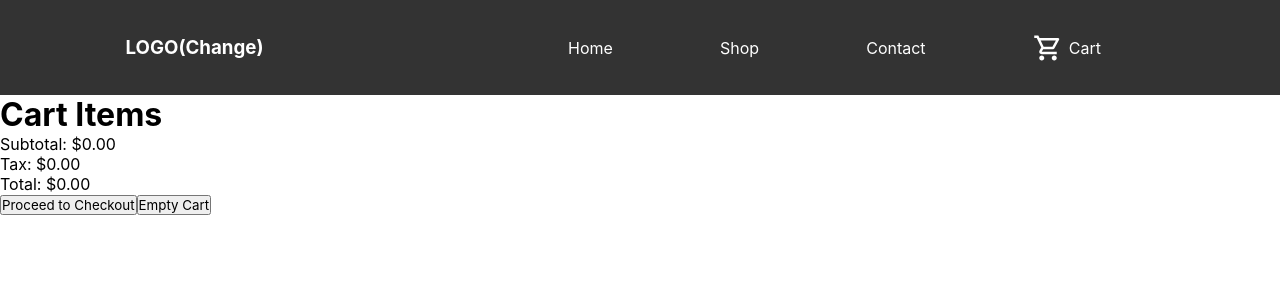
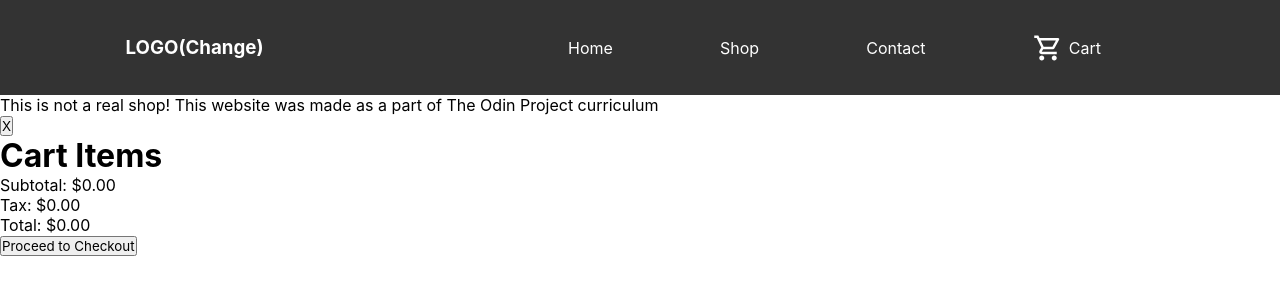
Before and after one commit to Daze-bot/shopping-cart, a React (Create React App) app: page /shop/cart in a window 1280 px wide. Both pictures are taken after a click on the button "Proceed to Checkout". Shown: the top 300 px of the page. Built offline with nearby package versions, Linux system fonts and the light colour scheme.

Commit message:
Add fake shop alert on checkout

```diff
--- a/src/App.js
+++ b/src/App.js
@@ -1,4 +1,4 @@
-import React, { useState } from "react";
+import React, { useEffect, useState } from "react";
 import Home from "./components/Home";
 import Shop from "./components/Shop";
 import Contact from "./components/Contact";
@@ -9,7 +9,9 @@ import ItemPage from "./components/ItemPage";
 import Cart from "./components/Cart";
 
 const App = () => {
-  const [cart, setCart] = useState([]);
+  const storedCart = JSON.parse(window.localStorage.getItem('shoppingCart')) || [];
+
+  const [cart, setCart] = useState(storedCart);
 
   const addToCart = (product, amount = 1) => {
     if (cart.some(obj => obj.id === product.id)){
@@ -40,6 +42,10 @@ const App = () => {
   const clearCart = () => {
     setCart([]);
   }
+
+  useEffect(() => {
+    window.localStorage.setItem('shoppingCart', JSON.stringify(cart));
+  }, [cart])
 
   return (
     <BrowserRouter>
--- a/src/components/Cart.js
+++ b/src/components/Cart.js
@@ -1,6 +1,7 @@
-import React from "react";
+import React, { useState } from "react";
 import { round } from "lodash";
 import CartItem from "./CartItem";
+import FakeShopAlert from "./FakeShopAlert";
 
 const Cart = (props) => {
   const preTaxPrice = props.cart.reduce((prev, cur) => prev + cur.quantity * cur.price, 0);
@@ -11,8 +12,24 @@ const Cart = (props) => {
   const taxDisplay = tax.toFixed(2);
   const afterTaxPriceDisplay = afterTaxPrice.toFixed(2);
 
+  const [checkedOut, setCheckedOut] = useState(false);
+
+  const closeAlert = () => {
+    setCheckedOut(false);
+  }
+
+  const handleCheckOut = () => {
+    setCheckedOut(true);
+  }
+
   return (
     <div className="cart">
+      {checkedOut &&
+        <FakeShopAlert
+          closeAlert={closeAlert}
+          clearCart={props.clearCart}
+        />
+      }
       <h1>Cart Items</h1>
       {props.cart.map(item => {
         return (
@@ -31,8 +48,7 @@ const Cart = (props) => {
       <p className="cartSubtotal">Subtotal: ${preTaxPriceDisplay}</p>
       <p className="cartTax">Tax: ${taxDisplay}</p>
       <p className="cartTotal">Total: ${afterTaxPriceDisplay}</p>
-      <button>Proceed to Checkout</button>
-      <button onClick={props.clearCart}>Empty Cart</button>
+      <button onClick={handleCheckOut}>Proceed to Checkout</button>
     </div>
   )
 };
--- /dev/null
+++ b/src/components/FakeShopAlert.js
@@ -0,0 +1,17 @@
+import React from "react";
+
+const FakeShopAlert = (props) => {
+  const handleClick = () => {
+    props.closeAlert();
+    props.clearCart();
+  }
+
+  return (
+    <div className="fakeShopAlert">
+      <p>This is not a real shop! This website was made as a part of The Odin Project curriculum</p>
+      <button onClick={handleClick}>X</button>
+    </div>
+  )
+}
+
+export default FakeShopAlert;
```
